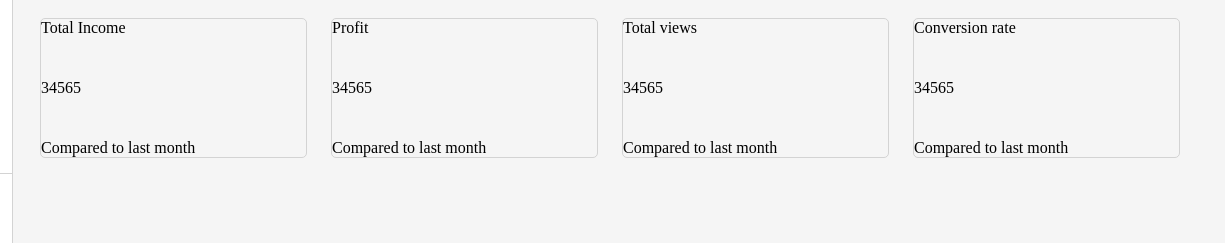
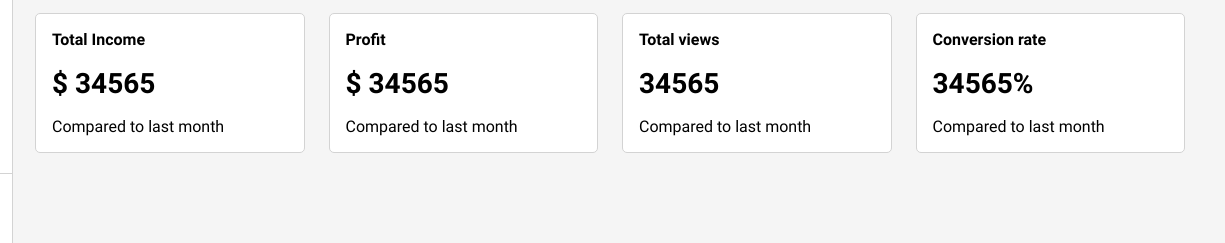
Before and after one commit to mdelgado96/Dashboard, a plain HTML site: page index.html in a window 1280 px wide. Shown: the part 107-350 px from the top of the page, 55-1280 px from the left. Drawn offline with Linux system fonts and the light colour scheme; no server answers; files whose address does not match are found by name.

Commit message:
Minor Changes to Grid Cards

```diff
--- a/index.css
+++ b/index.css
@@ -141,6 +141,8 @@ i {
   border: 10px;
 }
 
+/* Top Nav */
+
 .top_nav_row {
   height: 100%;
   width: 100%;
@@ -171,6 +173,8 @@ i {
   justify-content: center;
 }
 
+/* Cards section */
+
 .num_cards {
   position: absolute;
   height: 150px;
@@ -192,7 +196,7 @@ i {
   grid-auto-columns: 1fr;
   grid-auto-rows: 140px;
   border-radius: 5px;
-  padding: 5px;
+  /* padding: 5px; */
 }
 
 .grid_card {
@@ -202,4 +206,21 @@ i {
   display: flex;
   flex-direction: column;
   justify-content: space-between;
+  background-color: white;
+  padding: 16px;
 }
+
+.gct_text {
+  font-family: Roboto-Bold;
+  font-size: 16px;
+}
+
+.gcn_text {
+  font-family: Roboto-Bold;
+  font-size: 28px;
+}
+
+.gcb_text {
+  font-family: Roboto-Regular;
+  font-size: 16px;
+}
--- a/index.html
+++ b/index.html
@@ -202,7 +202,7 @@
           <div class="grid_card_title">
             <i class="gct_text">Total Income</i>
           </div>
-          <div class="grid_card_num"><i class="gcn_text">34565</i></div>
+          <div class="grid_card_num"><i class="gcn_text">$ 34565</i></div>
           <div class="grid_card_bottom">
             <div class="gcb_UpOrDown"></div>
             <i class="gcb_text">Compared to last month</i>
@@ -210,7 +210,7 @@
         </div>
         <div class="grid_card">
           <div class="grid_card_title"><i class="gct_text">Profit</i></div>
-          <div class="grid_card_num"><i class="gcn_text">34565</i></div>
+          <div class="grid_card_num"><i class="gcn_text">$ 34565</i></div>
           <div class="grid_card_bottom">
             <div class="gcb_UpOrDown"></div>
             <i class="gcb_text">Compared to last month</i>
@@ -228,7 +228,7 @@
           <div class="grid_card_title">
             <i class="gct_text">Conversion rate</i>
           </div>
-          <div class="grid_card_num"><i class="gcn_text">34565</i></div>
+          <div class="grid_card_num"><i class="gcn_text">34565%</i></div>
           <div class="grid_card_bottom">
             <div class="gcb_UpOrDown"></div>
             <i class="gcb_text">Compared to last month</i>
```
